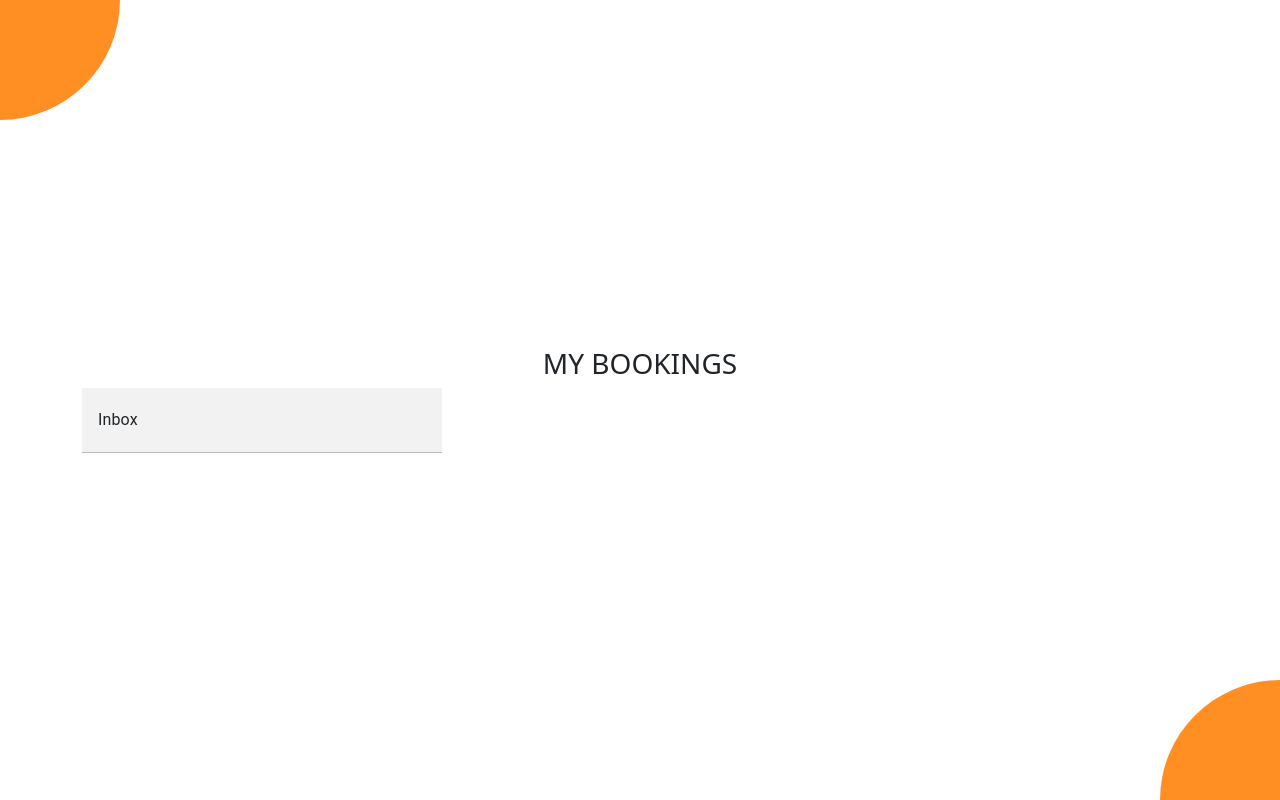
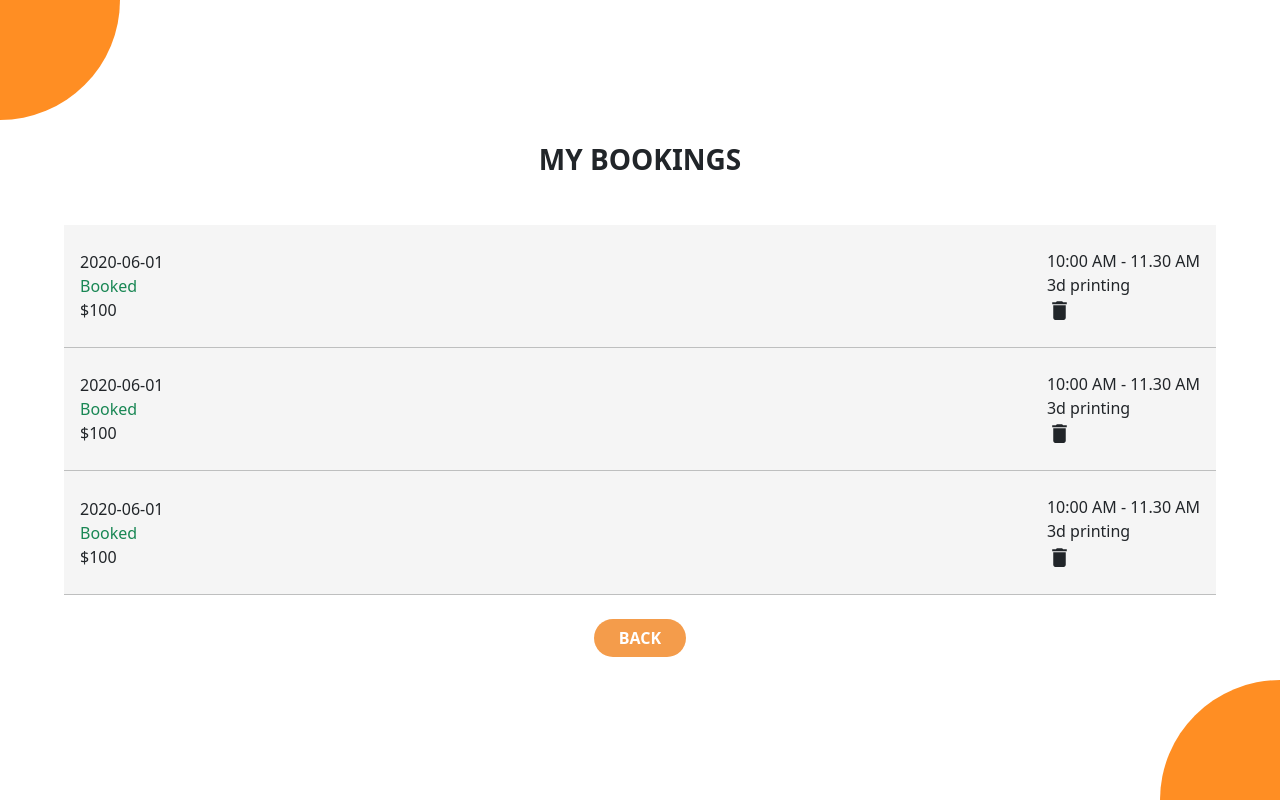
Before and after one commit to jesinthanj/FABLAB---FE---V3, a React (Create React App) app: page /mybookings in a window 1280 px wide. Built offline with nearby package versions, Linux system fonts and the light colour scheme.

Commit message:
my bookings UI done

```diff
--- a/src/pages/users/MyBookings.tsx
+++ b/src/pages/users/MyBookings.tsx
@@ -1,29 +1,80 @@
 import { useState } from "react";
 import Layout from "../../components/Layout";
-import Box from "@mui/material/Box";
 import List from "@mui/material/List";
-import ListItem from "@mui/material/ListItem";
-import ListItemButton from "@mui/material/ListItemButton";
-import ListItemText from "@mui/material/ListItemText";
 import Divider from "@mui/material/Divider";
+import { MdDelete } from "react-icons/md";
 
-export default function AddSlots() {
+const data = [
+  {
+    date: "2020-06-01",
+    time: "10:00 AM - 11.30 AM",
+    section: "3d printing",
+    status: "Booked",
+    price: "$100",
+  },
+  {
+    date: "2020-06-01",
+    time: "10:00 AM - 11.30 AM",
+    section: "3d printing",
+    status: "Booked",
+    price: "$100",
+  },
+  {
+    date: "2020-06-01",
+    time: "10:00 AM - 11.30 AM",
+    section: "3d printing",
+    status: "Booked",
+    price: "$100",
+  },
+];
+
+export default function MyBookings() {
   return (
     <Layout>
       <div className="vh-100 d-flex align-items-center justify-content-center flex-column">
-        <h3>MY BOOKINGS</h3>
-        <div className="container">
-          <Box sx={{ width: "100%", maxWidth: 360, bgcolor: "#f2f2f2" }}>
-            <List>
-              <ListItem disablePadding>
-                <ListItemButton>
-                  <ListItemText primary="Inbox" />
-                </ListItemButton>
-              </ListItem>
-            </List>
-            <Divider />
-          </Box>
+        <h3 className="mb-5 fw-bolder">MY BOOKINGS</h3>
+        <div style={{ backgroundColor: "#f5f5f5", width: "90%" }}>
+          {data && data.length > 0 ? (
+            data.map((list, index) => {
+              return (
+                <>
+                  <List key={`${list}-${index}`}>
+                    <div className="d-flex justify-content-between p-3 align-items-center">
+                      <div>
+                        <p className="m-0">
+                          {list.date} <br />
+                          <span className="text-success">{list.status}</span>
+                          <br />
+                          {list.price}
+                        </p>
+                      </div>
+                      <div>
+                        <p className="m-0">
+                          {list.time}
+                          <br />
+                          {list.section}
+                          <br />
+                          <MdDelete size="25" />
+                        </p>
+                      </div>
+                    </div>
+                  </List>
+                  {index !== data.length ? <Divider /> : null}
+                </>
+              );
+            })
+          ) : (
+            <p>You have made no bookings!</p>
+          )}
         </div>
+        <a
+          role="button"
+          href="/homepage"
+          className="btn text-white mt-4 px-4 fw-bold"
+          style={{ backgroundColor: "#F49C4B", borderRadius: "25px" }}
+        >
+          BACK
+        </a>
       </div>
     </Layout>
   );
```
